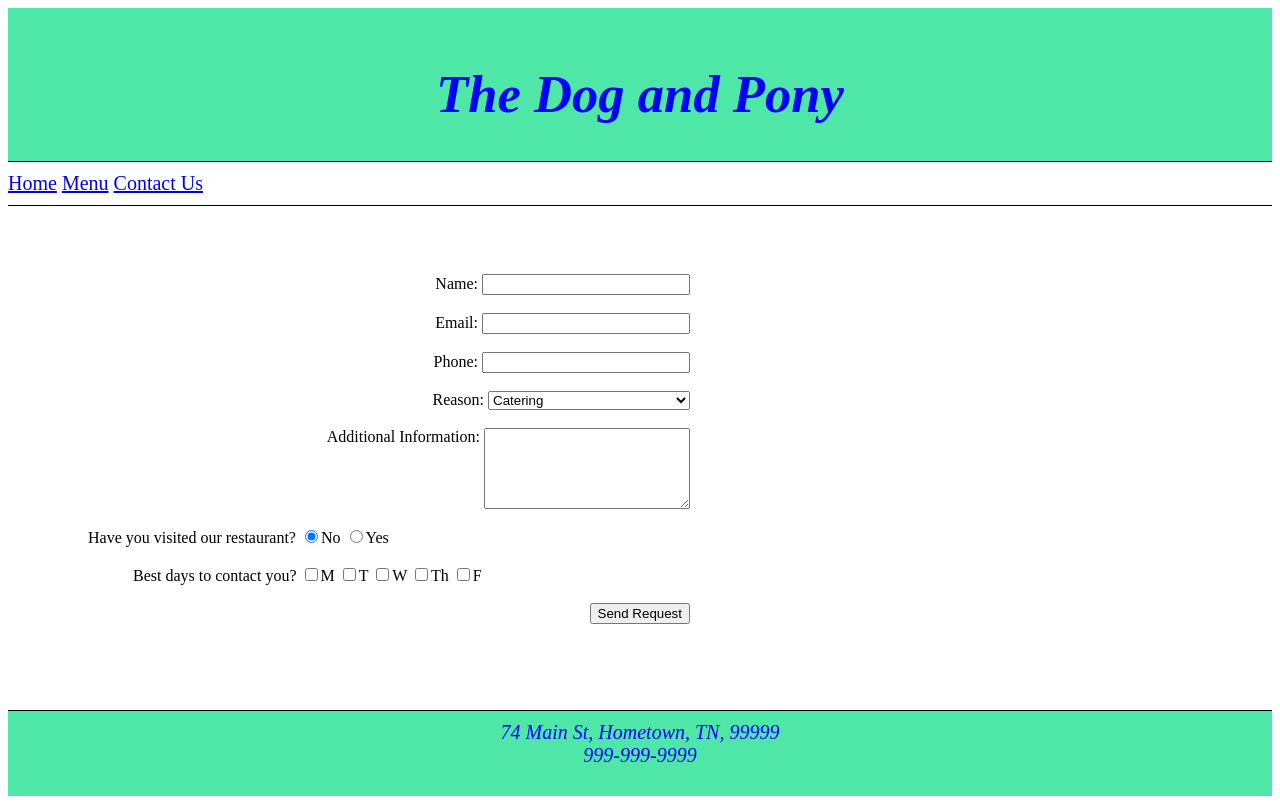
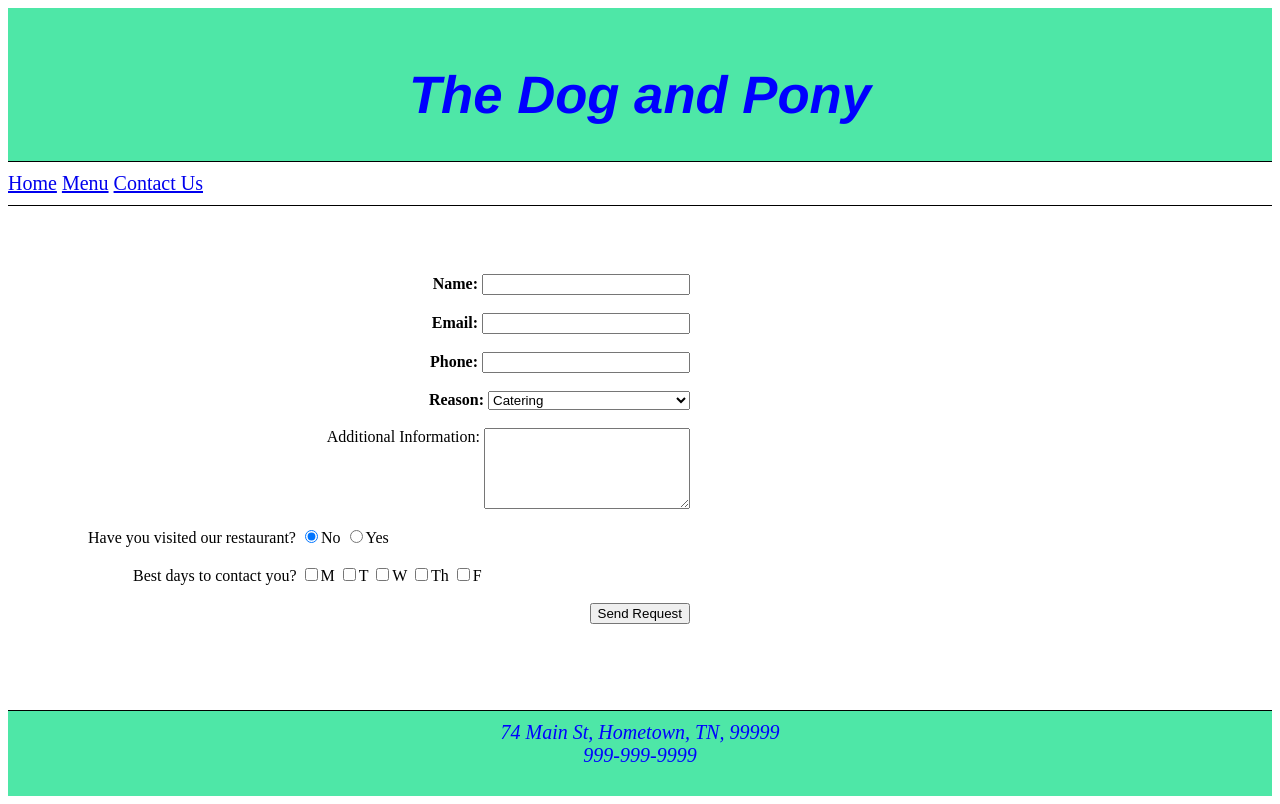
Before and after one commit to efl7a/RestaurantSite, a plain HTML site: page contact.html in a window 1280 px wide. Drawn offline with Linux system fonts and the light colour scheme.

Commit message:
v3 completed

```diff
--- a/contact.html
+++ b/contact.html
@@ -11,9 +11,11 @@
         margin: 50px;
         text-align: right;
 
+
     }
     input[type="text"]{
         width: 200px;
+
     }
     select {
         width: 202px;
@@ -38,19 +40,19 @@
     </div>
 <br/>
 <form action="#" method="POST">
-        <div>
+        <div style="font-weight: bold;">
             Name: <input type="text" name="Name" />
          </div>
          <br/>
-         <div>
+         <div style="font-weight: bold;">
                  Email: <input type="text" name="Email"  />
               </div>
               <br/>
-              <div>
+              <div style="font-weight: bold;">
                      Phone: <input type="text" name="Phone"/>
                   </div>
                   <br/>
-                  <div>
+                  <div style="font-weight: bold;">
 
                        Reason:
                        <select name="Reason for Inquiry" >
--- a/restaurantStyles.css
+++ b/restaurantStyles.css
@@ -1,5 +1,6 @@
 #header1 {
-   font-size: 45px;
+   font-family: 'Franklin Gothic Medium', 'Arial Narrow', Arial, sans-serif;
+    font-size: 45px;
    font-style: italic;
    text-align: center;
    padding-top: 3px;
```
Also changed, not shown: menu.html (+2 -1 lines).
